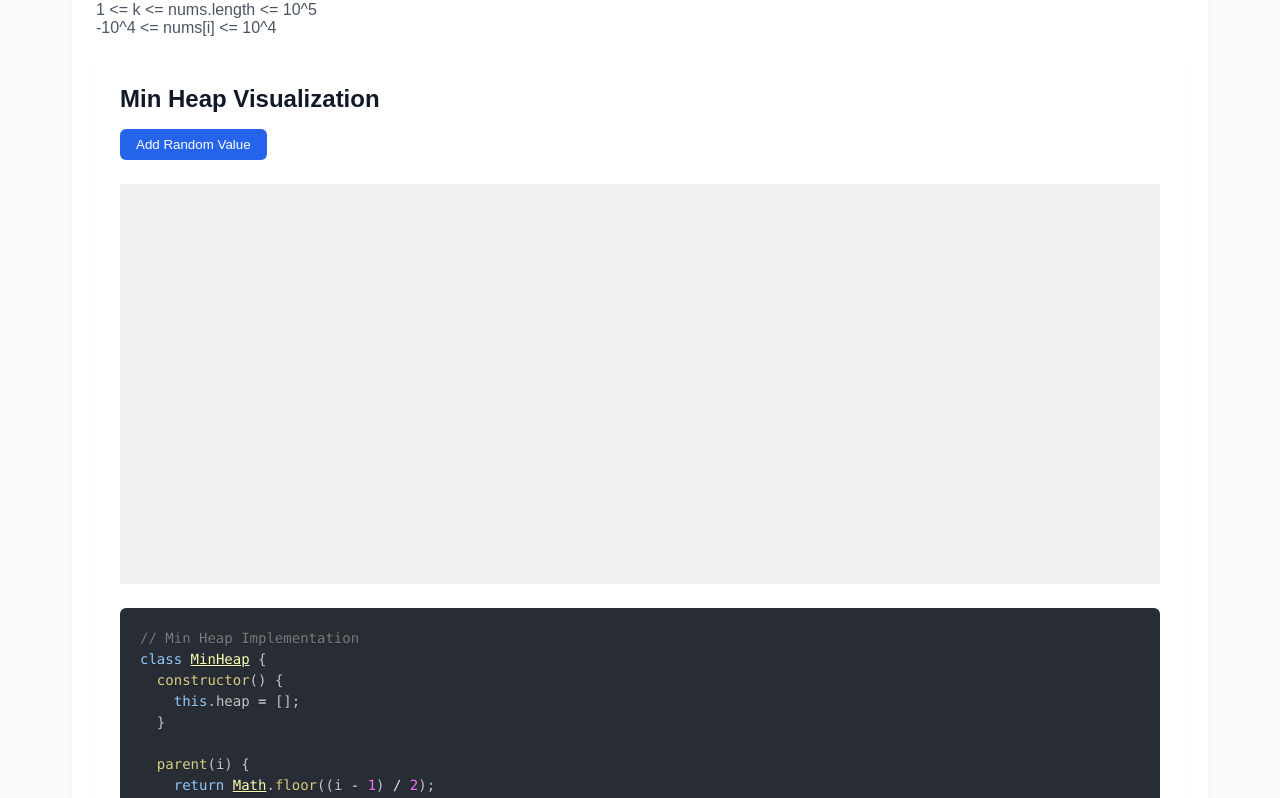
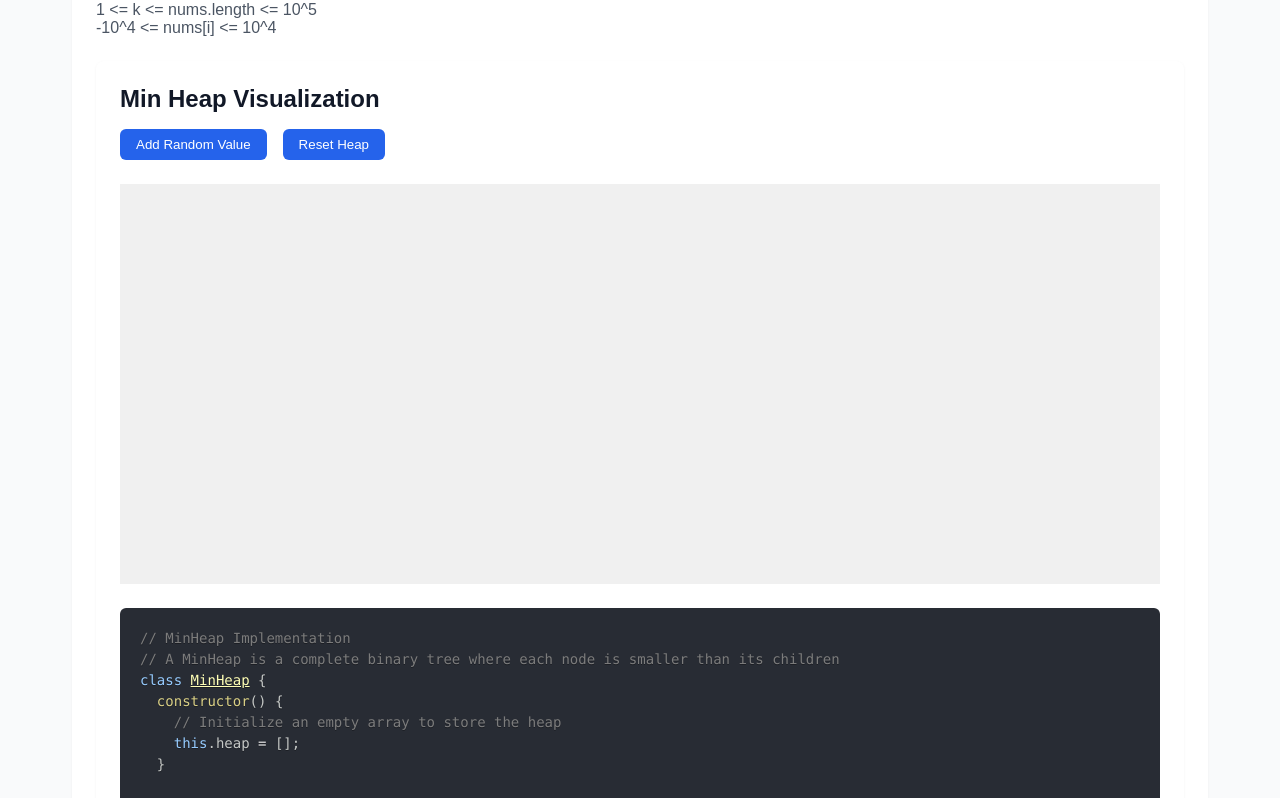
Before and after one commit to jasonmcaffee/leet-code, a Next.js app: page /heap in a window 1280 px wide. Shown: the part 740-1538 px from the top of the page. Built offline with nearby package versions, Linux system fonts and the light colour scheme.

Commit message:
heap solution wip

```diff
--- a/src/app/components/HeapVisualization.tsx
+++ b/src/app/components/HeapVisualization.tsx
@@ -75,9 +75,16 @@ function HeapVisualization() {
   const [nodes, setNodes] = useState<Node[]>([]);
   const [scrollOffset, setScrollOffset] = useState(0);
 
+  // Reset the heap and nodes to empty state
+  const resetHeap = () => {
+    setHeap([]);
+    setNodes([]);
+  };
+
   useEffect(() => {
     setMounted(true);
 
+    // Handle keyboard navigation for scrolling
     const handleKeyDown = (e: KeyboardEvent) => {
       if (e.key === 'ArrowUp' || e.key === 'ArrowDown') {
         e.preventDefault(); // Prevent page scrolling
@@ -89,6 +96,7 @@ function HeapVisualization() {
     return () => window.removeEventListener('keydown', handleKeyDown);
   }, []);
 
+  // Maintain heap property by moving a node up if it's smaller than its parent
   const heapifyUp = (heap: number[], index: number) => {
     const parent = Math.floor((index - 1) / 2);
     if (index > 0 && heap[index] < heap[parent]) {
@@ -97,18 +105,25 @@ function HeapVisualization() {
     }
   };
 
+  // Add a random value to the heap and update visualization
   const addRandomValue = () => {
+    // Generate random value between 0 and 99
     const newValue = Math.floor(Math.random() * 100);
+    // Add to heap and maintain heap property
     const newHeap = [...heap, newValue];
     heapifyUp(newHeap, newHeap.length - 1);
     setHeap(newHeap);
 
-    // Recalculate all node positions
+    // Calculate positions for all nodes in the tree
     const newNodes = newHeap.map((value, index) => {
+      // Calculate the level of the node in the tree (0-based)
       const level = Math.floor(Math.log2(index + 1));
+      // Calculate position within the level
       const positionInLevel = index - Math.pow(2, level) + 1;
+      // Calculate x position based on position in level
       const x = positionInLevel * 2 - Math.pow(2, level) + 1;
-      const y = -level * 2; // Negative Y to make tree grow downward from top
+      // Calculate y position (negative to grow downward)
+      const y = -level * 2 + 4; // Start from top (y=4) and grow downward
       return { value, position: [x, y, 0] as [number, number, number] };
     });
 
@@ -127,10 +142,13 @@ function HeapVisualization() {
         <button className={styles.button} onClick={addRandomValue}>
           Add Random Value
         </button>
+        <button className={styles.button} onClick={resetHeap}>
+          Reset Heap
+        </button>
       </div>
 
       <div className={styles.visualization}>
-        <Canvas camera={{ position: [0, 0, 10], fov: 75 }}>
+        <Canvas camera={{ position: [0, 0, 15], fov: 50 }}>
           <color attach="background" args={['#f0f0f0']} />
           <ambientLight intensity={0.5} />
           <directionalLight position={[5, 5, 5]} intensity={0.8} />
@@ -159,64 +177,86 @@ function HeapVisualization() {
               background: '#282c34',
             }}
           >
-            {`// Min Heap Implementation
+            {`// MinHeap Implementation
+// A MinHeap is a complete binary tree where each node is smaller than its children
 class MinHeap {
   constructor() {
+    // Initialize an empty array to store the heap
     this.heap = [];
   }
 
+  // Get the index of the parent node
   parent(i) {
     return Math.floor((i - 1) / 2);
   }
 
+  // Get the index of the left child
   leftChild(i) {
     return 2 * i + 1;
   }
 
+  // Get the index of the right child
   rightChild(i) {
     return 2 * i + 2;
   }
 
+  // Swap two elements in the heap
   swap(i, j) {
     [this.heap[i], this.heap[j]] = [this.heap[j], this.heap[i]];
   }
 
+  // Insert a new value into the heap
   insert(value) {
+    // Add the new value to the end of the array
     this.heap.push(value);
+    // Maintain heap property by moving the new value up if needed
     this.heapifyUp(this.heap.length - 1);
   }
 
+  // Maintain heap property by moving a node up if it's smaller than its parent
   heapifyUp(i) {
     const parent = this.parent(i);
+    // If the current node is smaller than its parent, swap them
     if (i > 0 && this.heap[i] < this.heap[parent]) {
       this.swap(i, parent);
+      // Continue heapifying up from the parent's position
       this.heapifyUp(parent);
     }
   }
 
+  // Remove and return the minimum value from the heap
   extractMin() {
+    // Handle empty heap case
     if (this.heap.length === 0) return null;
+    // Handle single element case
     if (this.heap.length === 1) return this.heap.pop();
 
+    // Store the minimum value (root)
     const min = this.heap[0];
+    // Replace root with the last element
     this.heap[0] = this.heap.pop();
+    // Maintain heap property by moving the new root down if needed
     this.heapifyDown(0);
     return min;
   }
 
+  // Maintain heap property by moving a node down if it's larger than its children
   heapifyDown(i) {
     const left = this.leftChild(i);
     const right = this.rightChild(i);
     let smallest = i;
 
+    // Check if left child exists and is smaller than current node
     if (left < this.heap.length && this.heap[left] < this.heap[smallest]) {
       smallest = left;
     }
 
+    // Check if right child exists and is smaller than current smallest
     if (right < this.heap.length && this.heap[right] < this.heap[smallest]) {
       smallest = right;
     }
 
+    // If the smallest value is not the current node, swap and continue heapifying down
     if (smallest !== i) {
       this.swap(i, smallest);
       this.heapifyDown(smallest);
```
